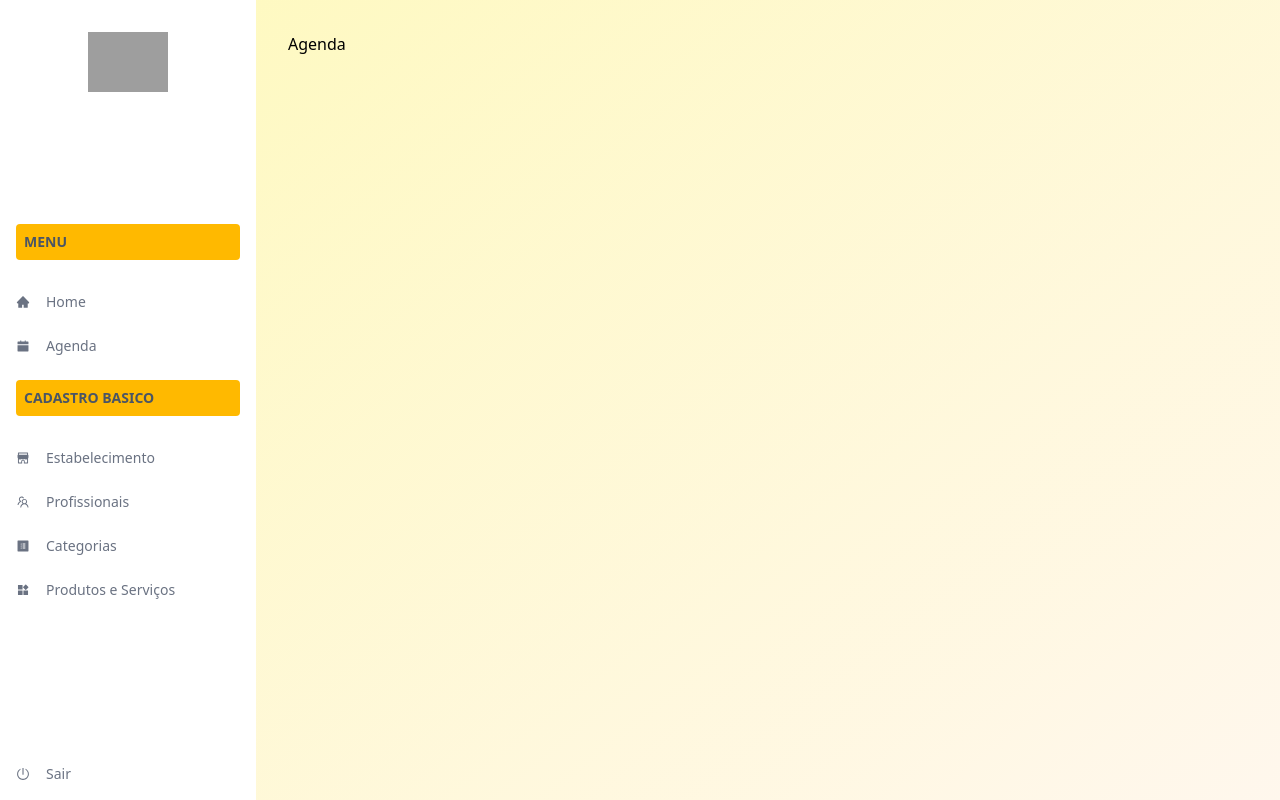
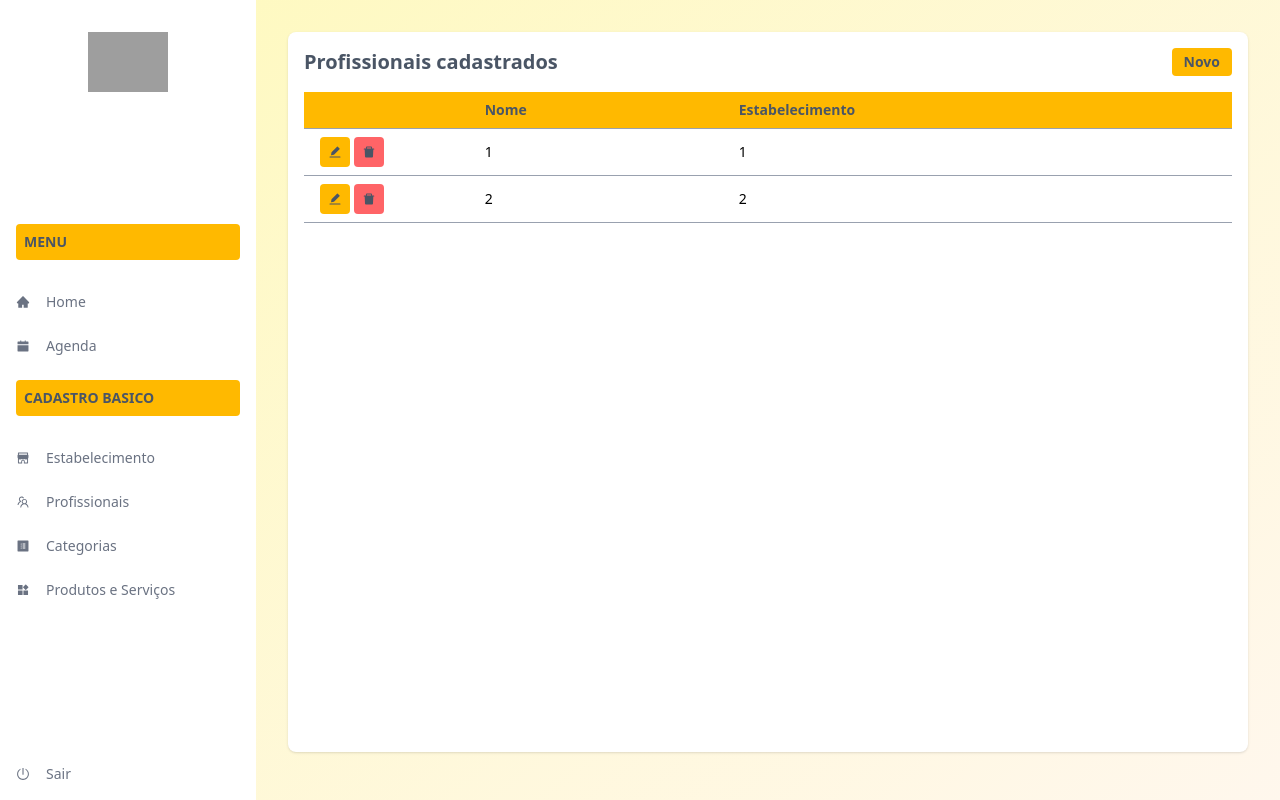
Before and after one commit to WalissonMariano/agenda-online-front, a React (Vite) app: page /profissionais in a window 1280 px wide. Built offline with nearby package versions, Linux system fonts and the light colour scheme; grey boxes are pictures that could not be loaded.

Commit message:
add professional

```diff
--- /dev/null
+++ b/src/app/pages/professional/ConsultationProfessional.tsx
@@ -0,0 +1,37 @@
+import { useNavigate } from "react-router";
+import { DefaultLayout } from "../../shared/components/ui/defaultLayout"
+import { Consultation } from "../../shared/components/ui/consultation/Consultation";
+
+interface Professional {
+    id: number;
+    user_id: number;
+    establishment_id: number;
+}
+
+const professional: Professional[] = [
+    {id: 1, user_id: 1, establishment_id: 1},
+    {id: 2, user_id: 2, establishment_id: 2},
+]
+
+export const Professional = () => {
+
+    const navigator = useNavigate();
+
+    const handleNewProduct = () => {
+        navigator('/cadastroProfissional');
+    }
+
+    return (
+        <DefaultLayout>
+            <Consultation<Professional>
+                title="Profissionais cadastrados"
+                columns={[
+                    {header: "Nome", accessor: "user_id"},
+                    {header: "Estabelecimento", accessor: "establishment_id"},
+                ]}
+                data={professional}
+                onNew={handleNewProduct}
+                />
+        </DefaultLayout>
+    )
+}
--- /dev/null
+++ b/src/app/pages/professional/RegisterProfessional.tsx
@@ -0,0 +1,32 @@
+import { useNavigate } from "react-router";
+import { DefaultLayout } from "../../shared/components/ui/defaultLayout"
+import { PageRegister, Register } from "../../shared/components/ui/register/Register"
+
+const registerStructure: PageRegister = {
+    titlePage: 'Cadastro de Profissional',
+    blocks: [
+        {
+            title: 'Informações do Profissional',
+            fields: [
+                {name: 'id_user', label: 'Nome do Profissional', type: 'text', required: true},
+                {name: 'id_estabelecimento', label: 'Estabelecimento', type: 'text', required: true},
+            ]
+        }
+    ],
+};
+
+
+export const RegisterProfessional = () => {
+
+    const navigate = useNavigate();
+
+    const handleBack = () => {
+        navigate('/profissionais');
+    }
+
+    return(
+        <DefaultLayout>
+            <Register structure={registerStructure} onBack={handleBack}/>
+        </DefaultLayout>
+    )
+}
--- a/src/app/pages/professional/index.tsx
+++ /dev/null
@@ -1,11 +0,0 @@
-import { DefaultLayout } from "../../shared/components/ui/defaultLayout"
-
-export const Professional = () => {
-    return (
-        <DefaultLayout>
-            <div>
-                Agenda
-            </div>
-        </DefaultLayout>
-    )
-}
--- a/src/app/routes/index.tsx
+++ b/src/app/routes/index.tsx
@@ -5,10 +5,11 @@ import { Home } from "../pages/home/Home"
 import { Product } from "../pages/product/ConsultationProduct"
 import { Categorie } from "../pages/categorie/ConsultationCategorie"
 import { Establishment } from "../pages/establishment"
-import { Professional } from "../pages/professional"
+import { Professional } from "../pages/professional/ConsultationProfessional"
 import { Schedule } from "../pages/schedule/Schedule"
 import { RegisterProduct } from "../pages/product/RegisterProduct"
 import { RegisterCategorie } from "../pages/categorie/RegisterCategorie"
+import { RegisterProfessional } from "../pages/professional/RegisterProfessional"
 
 export const RoutesApp = () => {
     return (
@@ -20,6 +21,7 @@ export const RoutesApp = () => {
                 <Route path="/agenda" element={<Schedule/>} />
                 <Route path="/estabelecimento" element={<Establishment/>} />
                 <Route path="/profissionais" element={<Professional/>} />
+                <Route path="/cadastroProfissional" element={<RegisterProfessional/>} />
                 <Route path="/produtos" element={<Product/>} />
                 <Route path="/cadastroProdutos" element={<RegisterProduct/>} />
                 <Route path="/categoria" element={<Categorie/>} />
```
Also changed, not shown: 1 other file (tests, documents, lock files or other folders).
